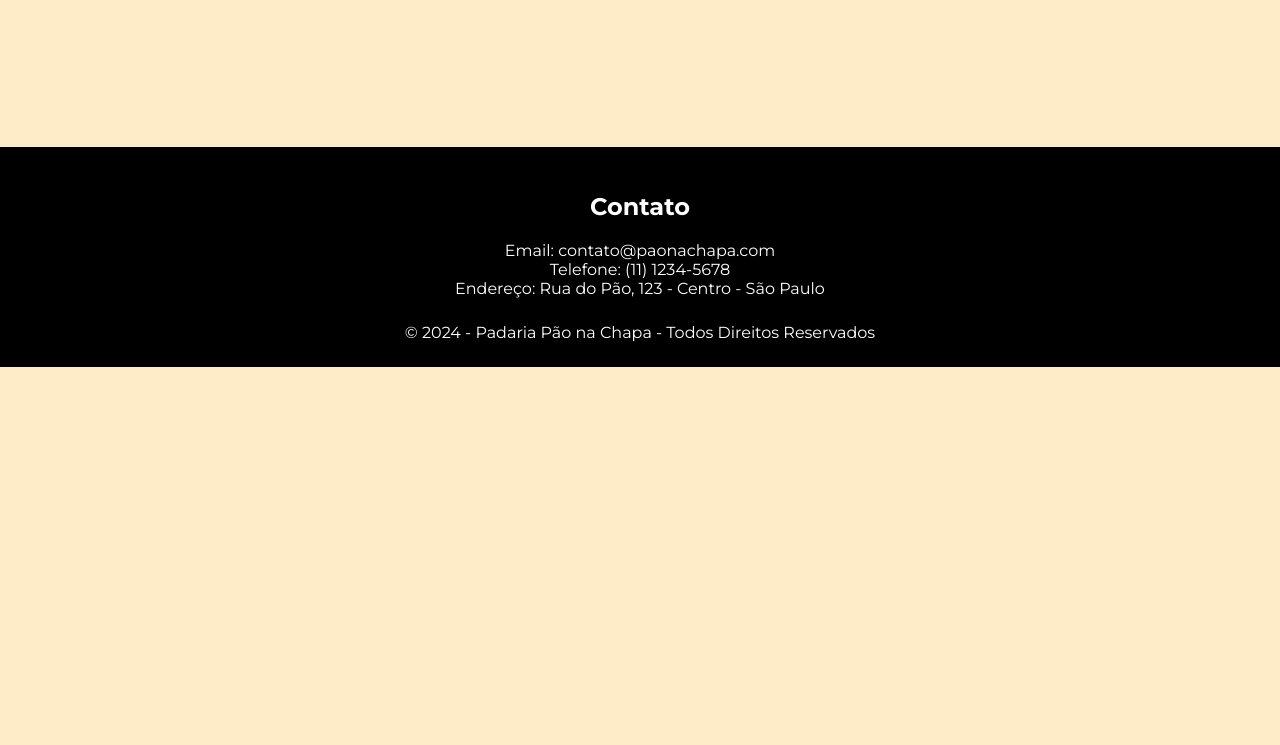
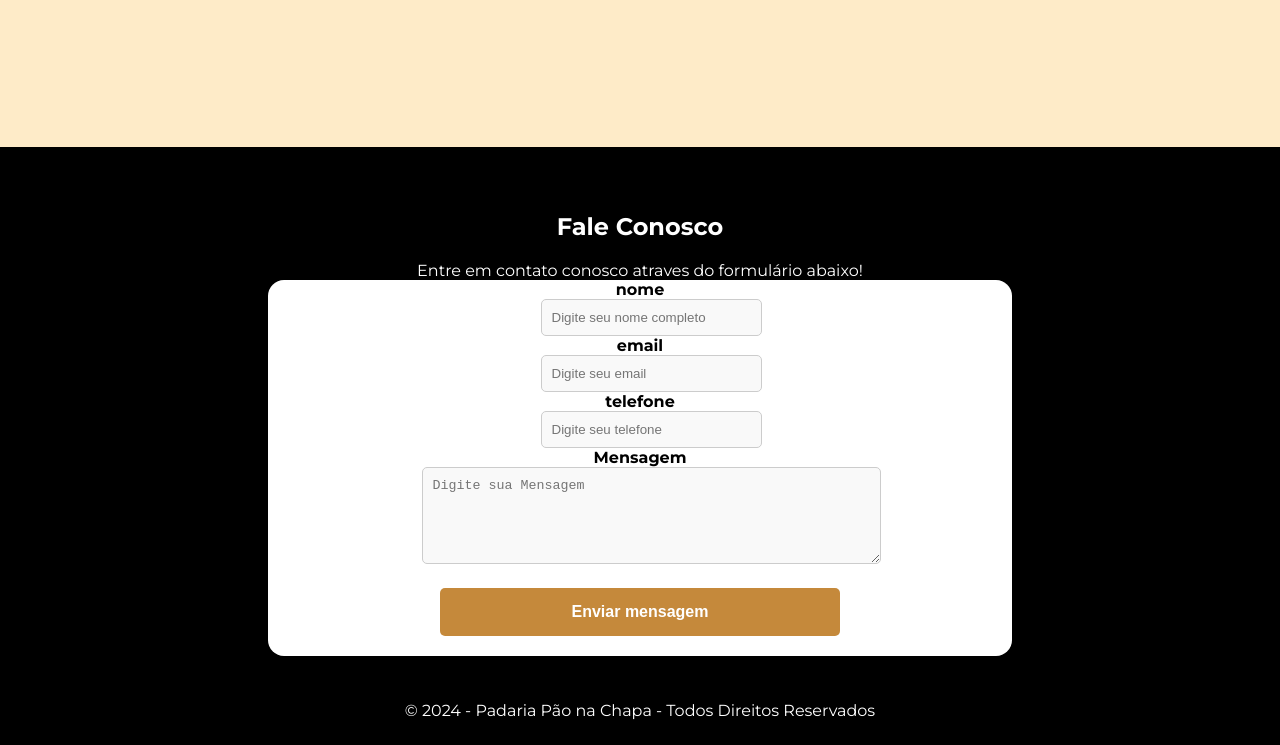
Before and after one commit to pablosGomes/p-o_chapa, a plain HTML site: page index.html in a window 1280 px wide. Shown: the part 1195-1940 px from the top of the page. Before the commit the page ends 1562 px from the top, so only its background shows below. Drawn offline with Linux system fonts and the light colour scheme.

Commit message:
Add files via upload

```diff
--- a/index.html
+++ b/index.html
@@ -104,16 +104,75 @@
 
     <footer>
         <section id="contato">
-            <h2>Contato</h2>
-            <p>Email: contato@paonachapa.com</p>
-            <p>Telefone: (11) 1234-5678</p>
-            <p>Endereço: Rua do Pão, 123 - Centro - São Paulo</p>
+            <h2>Fale Conosco</h2>
+            <p>Entre em contato conosco atraves do formulário abaixo!
+            </p>
+            <form id="form-contato">
+                <div class="grupo">
+                    <p>nome</p>
+                    <input
+                    id="Nome"
+                    type="text"
+                    placeholder="Digite seu nome completo"
+                    required
+                    />
+                </div>
+                <div class="grupo">
+                    <p>email</p>
+                    <input
+                    id="Email"
+                    type="email"
+                    placeholder="Digite seu email"
+                    required
+                    />
+                </div>
+                <div class="grupo">
+                    <p>telefone</p>
+                    <input
+                    id="Telefone"
+                    type="tel"
+                    placeholder="Digite seu telefone"
+                    required
+                    />
+                </div>
+
+                <div class="grupo">
+                    <p>Mensagem</p>
+                    <textarea
+                    id="Mensagem"
+                    placeholder="Digite sua Mensagem"
+                    rows="5"
+                    cols="50"
+                    required></textarea>
+                </div>
+                <button type="submit">Enviar mensagem</button>
+
+
+            </form>
         </section>
         <p class="direitos-autorais">&copy; 2024 - Padaria Pão na Chapa -
             Todos Direitos Reservados</p>
     </footer>
 
+<script>
+    const form = document.getElementById("form-contato")
+    form.addEventListener('submit', function (event){
 
+        event.preventDefault();
+
+        const nome = document.getElementById('Nome').value
+        const email = document.getElementById('Email').value
+        const telefone = document.getElementById('Telefone').value
+        const mensagem = document.getElementById('Mensagem').value
+
+        alert("dado do contato" + "\n" +
+            "Nome" + nome + "\n" +
+            "Email" + email + "\n" +
+            "Telefone" + telefone + "\n" +
+            "Mensagem" + mensagem
+        );
+    })
+</script>
 </body>
 
 </html>
--- a/style.css
+++ b/style.css
@@ -95,6 +95,64 @@ footer p {
     padding-bottom: 25px;
 }
 
+#form-contato{
+    width: 60%;
+    background-color: #fff;
+    border-radius: 16px;
+    display: flex;
+    flex-direction: column;
+    align-items: center;
+}
+
+.grupo {
+    font-weight: bold;
+    color: black;
+}
+
+.grupo input,
+.grupo textarea{
+    width: 100%;
+    padding: 10px;
+    border: 1px solid #ccc;
+    border-radius: 5px;
+    background-color: #f9f9f9;
+}
+
+.grupo input:focus,
+.grupo textarea:focus{
+    outline: none;
+    border-color: rgb(197, 137, 59);
+}
+
+#contato{
+    display: flex;
+    flex-direction: column;
+    align-items: center;
+    text-align: center;
+    color: white;
+    padding: 20px;
+}
+
+#contato button{
+    width: 100%;
+    max-width: 400px;
+    padding: 15px;
+    font-size: 16px;
+    font-weight: bold;
+    background-color: rgb(197, 137, 59);
+    color: white;
+    border: none;
+    border-radius: 5px;
+    cursor: pointer;
+    transition: 0.3 ease;
+    margin-top: 20px;
+    margin-bottom: 20px;
+}
+
+#contato button:hover{
+    background-color: rgb(168,116,50);
+}
+
 @media (max-width: 875px) {
     #introducao {
         flex-direction: column;
```
